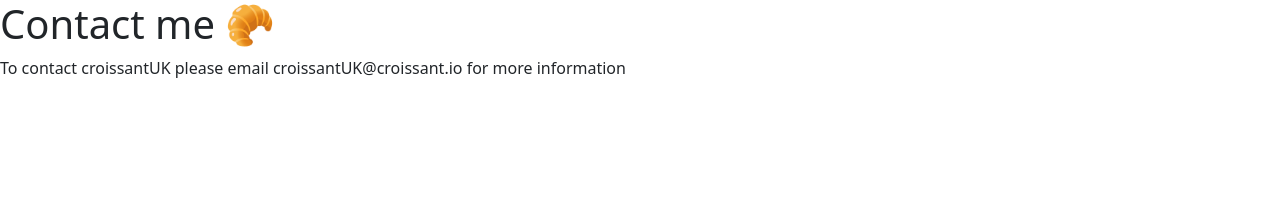
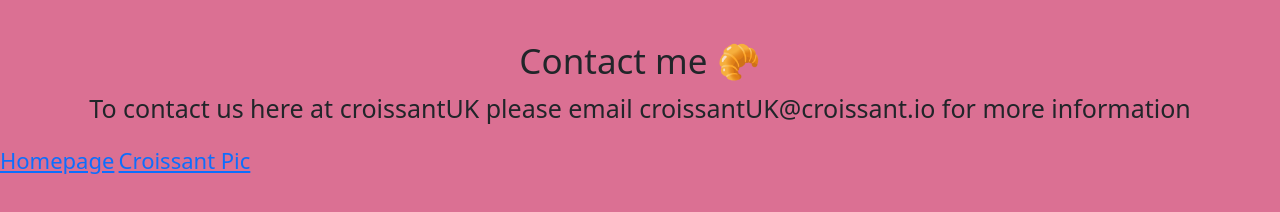
Before and after one commit to sandramercadal/Croissant-Responsivecourse, a plain HTML site: page contact.html in a window 1280 px wide. Drawn offline with nearby package versions, Linux system fonts and the light colour scheme; files that its build step writes are made by us from their sources.

Commit message:
Connecting the various pages together with <a>

```diff
--- a/contact.html
+++ b/contact.html
@@ -22,26 +22,22 @@
       rel="stylesheet"
     />
 
-</script>
-      <link rel="stylesheet" href="styles.css" />
+    <link rel="stylesheet" href="css/styles.css" />
 
     <script
       src="https://kit.fontawesome.com/b3b9a4bc1c.js"
       crossorigin="anonymous"
     ></script>
-
-
-
-
-
-
-
   </head>
   <body>
     <h1>Contact me 🥐</h1>
     <p>
-  To contact croissantUK please email croissantUK@croissant.io for more information
+      To contact us here at croissantUK please email croissantUK@croissant.io
+      for more information
     </p>
-
+    <section>
+      <a href="index.html">Homepage</a>
+      <a href="photo.html">Croissant Pic</a>
+    </section>
   </body>
 </html>
--- a/css/styles.css
+++ b/css/styles.css
@@ -0,0 +1,19 @@
+body {
+  background-color: palevioletred;
+}
+
+h1 {
+  text-align: center;
+  font-size: 35px;
+  margin-top: 40px;
+}
+
+p {
+  text-align: center;
+  font-size: 25px;
+}
+
+a {
+  text-align: center;
+  font-size: 22px;
+}
```
Also changed, not shown: index.html (+34 -2 lines).
